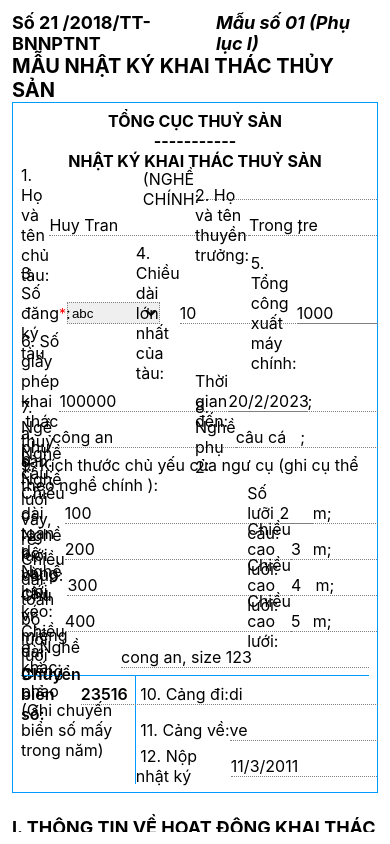
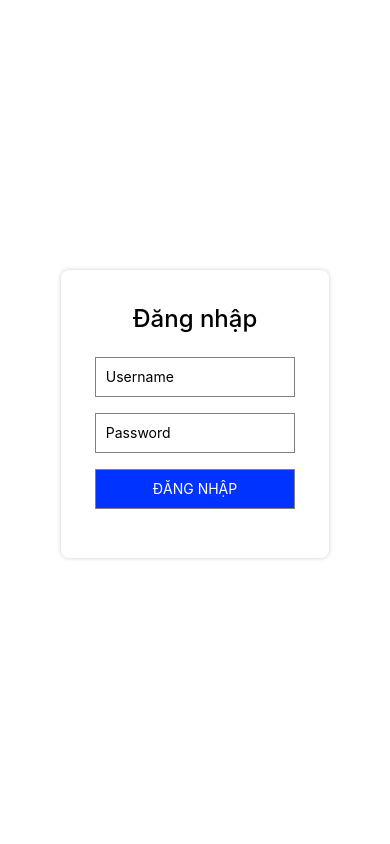
Before and after one commit to TrongTre07/Personal_KhanhHoi_NhatKy, a React Native app: screen / in a window 390 px wide. Built offline with nearby package versions, Linux system fonts and the light colour scheme; what react-native-sqlite-storage would draw is missing.

Commit message:
login 50%

```diff
--- a/App.js
+++ b/App.js
@@ -7,6 +7,7 @@ import UserContext from './src/contexts/UserContext';
 import TongCucThuySanView from './src/views/TongCucThuySanView';
 import HoatDongChuyenTaiView from './src/views/HoatDongChuyenTaiView';
 import HoatDongKhaiThacThuySanView from './src/views/HoatDongKhaiThacThuySanView';
+import Login from './src/views/login/Login';
 
 const App = () => {
   return (
@@ -14,10 +15,11 @@ const App = () => {
       <ScrollView
         contentContainerStyle={{flexGrow: 1}}
         showsVerticalScrollIndicator={false}>
-        <HeaderView />
+        {/* <HeaderView />
         <TongCucThuySanView />
         <HoatDongKhaiThacThuySanView />
-        <HoatDongChuyenTaiView />
+        <HoatDongChuyenTaiView /> */}
+        <Login/>
       </ScrollView>
     </View>
   );
--- /dev/null
+++ b/src/views/login/Login.js
@@ -0,0 +1,92 @@
+import React, { useState } from 'react';
+import { View, TextInput, Button, StyleSheet, Alert, Text, TouchableOpacity } from 'react-native';
+const Login = () => {
+    const [username, setUsername] = useState('');
+    const [password, setPassword] = useState('');
+
+    const handleLogin = () => {
+        if (username === 'admin' && password === 'password') {
+            Alert.alert('Login Successful', 'Welcome, ' + username + '!');
+        } else {
+            Alert.alert('Login Failed', 'Invalid username or password.');
+        }
+    };
+
+    return (
+        <View style={styles.container}>
+            <View style={styles.inputContainer}>
+                <Text style={styles.loginText}>Đăng nhập</Text>
+                <TextInput
+                    style={styles.input}
+                    placeholder="Username"
+                    onChangeText={(text) => setUsername(text)}
+                    value={username}
+                />
+                <TextInput
+                    style={styles.input}
+                    placeholder="Password"
+                    secureTextEntry={true}
+                    onChangeText={(text) => setPassword(text)}
+                    value={password}
+                />
+                {/* <TouchableOpacity
+                    style={styles.passwordIconContainer}
+                    onPress={toggleShowPassword}
+                >
+                    <Icon
+                        name={showPassword ? 'eye' : 'eye-slash'}
+                        size={20}
+                        color="gray"
+                    />
+                </TouchableOpacity> */}
+
+                <TouchableOpacity style={[styles.input, styles.button]}>
+                    <Text style={{ color: 'white', textAlign: 'center' }}>ĐĂNG NHẬP</Text>
+                </TouchableOpacity>
+            </View>
+        </View>
+    );
+};
+
+const styles = StyleSheet.create({
+    container: {
+        flex: 1,
+        justifyContent: 'center',
+        alignItems: 'center',
+        padding: 16,
+    },
+    inputContainer: {
+        width: '80%',
+        marginBottom: 16,
+        padding: '10%',
+        flexDirection: 'column',
+        alignItems: 'center',
+        borderRadius: 8,
+        shadowColor: 'black',
+        shadowOpacity: 0.2,
+        // shadowOffset: { width: 0, height: 2 },
+        shadowRadius: 4,
+        elevation: 5,
+        backgroundColor: 'white',
+    },
+    loginText: {
+        color: 'black',
+        fontWeight: '500',
+        fontSize: 24,
+        marginBottom: 24,
+    },
+    input: {
+        width: '100%',
+        height: 40,
+        borderColor: 'gray',
+        borderWidth: 1,
+        marginBottom: 16,
+        paddingHorizontal: 10,
+    },
+    button: {
+        backgroundColor: '#0033FF',
+        justifyContent: 'center'
+    }
+});
+
+export default Login;
```
Also changed, not shown: src/views/login/styles.js (added, +26 -0 lines).
